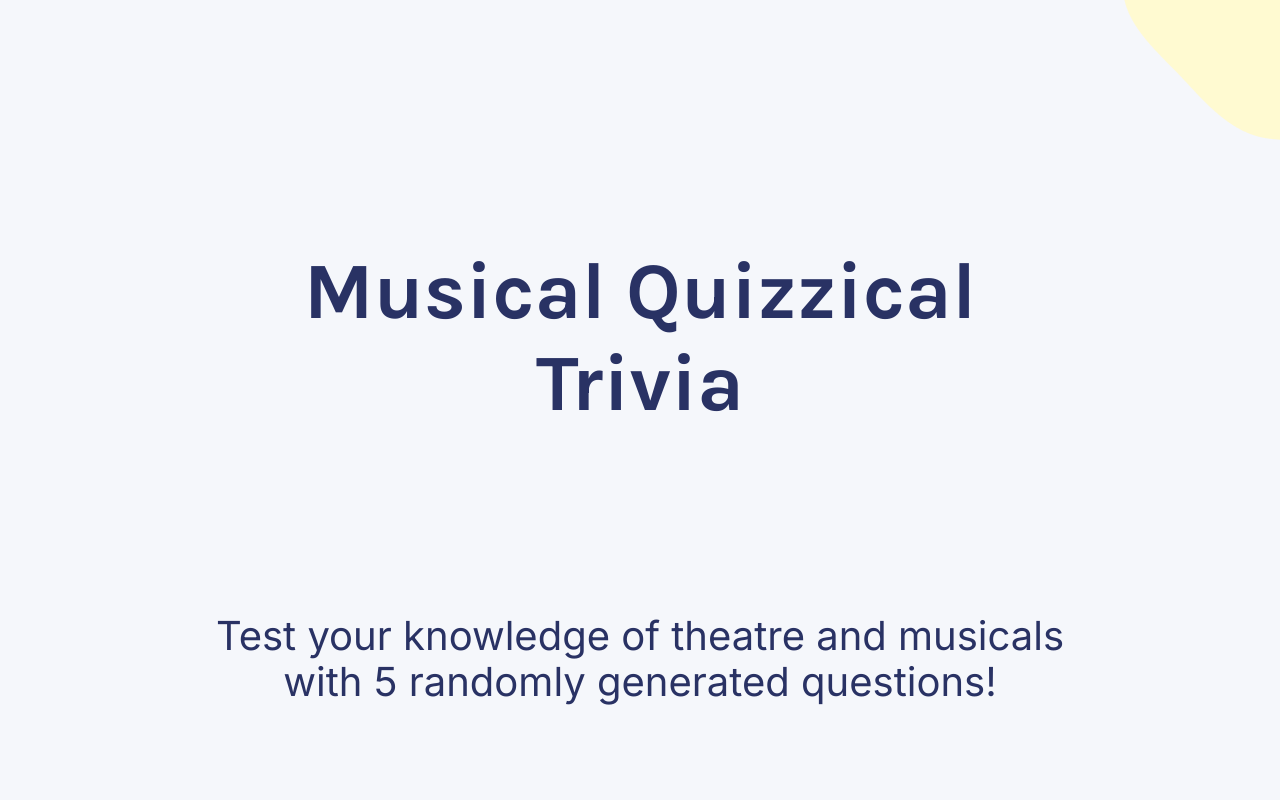
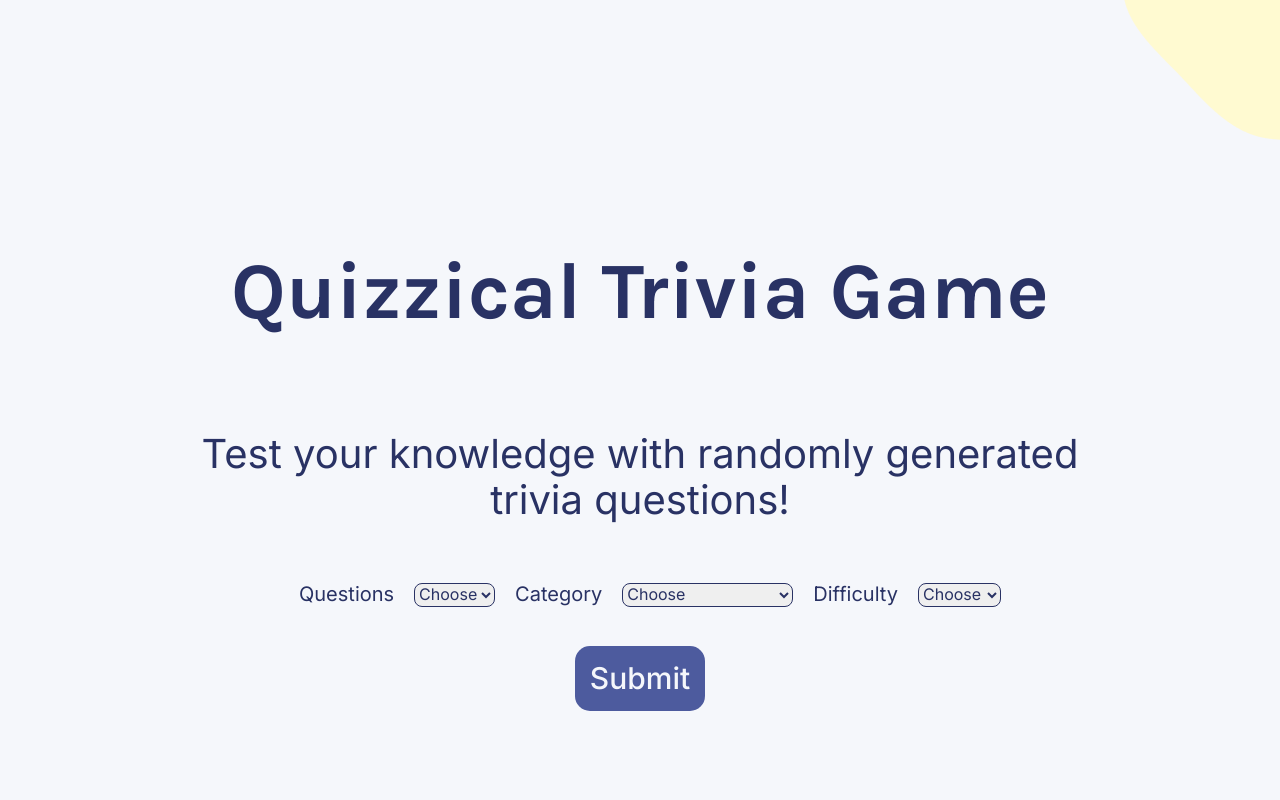
Before and after one commit to atvanek/quizzical, a React (Create React App) app: page / in a window 1280 px wide. Shown: the top 800 px of the page. Built offline with nearby package versions, Linux system fonts and the light colour scheme; no server answers.

Commit message:
initial commit

```diff
--- a/public/style.css
+++ b/public/style.css
@@ -27,7 +27,51 @@ h1{
     text-align: center;
     color: #293264;
     width: 100%;
-    padding: 10% 0px;
+}
+
+.form-container{
+    display: flex;
+    flex-flow: row no-wrap;
+    align-items: center;
+}
+
+label, .incomplete{
+    font-family: 'Inter';
+    font-style: normal;
+    font-weight: 400;
+    font-size: 20px;
+    color: #293264;
+    text-align: center;
+    padding: 20px;
+}
+
+.incomplete-container{
+    width: 100%;
+    padding: 0;
+    margin: 0;
+}
+
+.incomplete{
+    color: red;
+    padding: 15px;
+    margin: 0;
+}
+
+.submit-container{
+    padding: 20px;
+    width: 100%;
+    display: flex;
+    justify-content: center;
+}
+
+select {
+    font-family: 'Inter';
+    font-style: normal;
+    font-weight: 400;
+    font-size: 16px;
+    color: #293264;
+    border-color:  #293264;
+    border-radius: 8px;
 }
 
 button {
@@ -38,10 +82,11 @@ button {
     font-family: 'Inter';
     font-style: normal;
     font-weight: 500;
-    font-size: 40px;
+    font-size: 30px;
     text-align: center;
-    padding: 5% 10%;
+    padding: 15px;
 }
+
 
 .start-container{
     display: flex;
@@ -113,9 +158,9 @@ h3, .score{
     border: none;
 }
 
-button.check-answers, button.play-again{
+button.check-answers, button.play-again, button.back-to-options{
     font-size: 24px;
-    margin: 20px 0;
+    margin: 20px;
     padding: 20px;
 }
 
--- a/src/App.js
+++ b/src/App.js
@@ -1,11 +1,18 @@
 import React from 'react'
-import Start from './Start'
 import Quiz from './Quiz'
 import { nanoid } from 'nanoid'
 import { toBeInTheDOM } from '@testing-library/jest-dom/dist/matchers';
 
 export default function App() {
 
+    const [options, setOptions] = React.useState({
+        numQuestions: 'choose',
+        category: 'choose',
+        difficulty: 'choose'
+    })
+    const [categoryCode, setCategoryCode] = React.useState('')
+    const [isIncomplete, setIsIncomplete] = React.useState(false)
+    const [incompleteMessage, setIncompleteMessage] = React.useState('')
     const [questions, setQuestions] = React.useState([]);
     const [answers, setAnswers] = React.useState([])
     const [started, setStarted] = React.useState(false);
@@ -13,9 +20,26 @@ export default function App() {
     const [newGame, setNewGame] = React.useState(false);
     const [score, setScore] = React.useState(0);
 
-    React.useEffect(() => {
 
-        fetch('https://opentdb.com/api.php?amount=7&category=13&encode=url3986')
+    React.useEffect(()=>{
+        if(options.category === 'Film'){
+            setCategoryCode('11')}
+        else if(options.category === 'Music'){
+            setCategoryCode('12')}
+        else if(options.category === 'Science and Nature'){
+            setCategoryCode('17')}
+        else if(options.category === 'History'){
+            setCategoryCode('23')
+        } else if (options.category === 'Animals'){
+            setCategoryCode('27')
+        } else if (options.category === 'Celebrities'){
+            setCategoryCode('26')
+        }
+    })
+
+    function fetchAPIdata(url) {
+
+        return fetch(url)
         .then(res => res.json())
         .then(data => {
             return setQuestions(() => data.results.map(item => {
@@ -42,16 +66,44 @@ export default function App() {
                     allAnswersArray.splice(randomIndex, 0, correctAnswer)
                     return allAnswersArray
                 }))
-        })}, [newGame]
-    )
+        })}
 
 
-    function startQuiz() {
-        setStarted(true);
+        const urlBase = 'https://opentdb.com/api.php?'
+        const amountKey = `amount=${options.numQuestions}`
+        const categoryKey = `&category=${categoryCode}`;
+        const difficultyKey = `&difficulty=${options.difficulty.toLowerCase()}`
+        const encodingKey = '&encode=url3986'
+        const apiUrl = `${urlBase}${amountKey}${categoryKey}${difficultyKey}${encodingKey}`;
+
+        function handleSubmit (){
+
+            if(options.numQuestions === 'choose') {
+                setIsIncomplete(true)
+                setIncompleteMessage('Please choose the number of questions')}
+            else if (options.category === 'choose') {
+                setIsIncomplete(true)
+                setIncompleteMessage('Please choose a category')}
+            else if (options.difficulty === 'choose') {
+                setIsIncomplete(true)
+                setIncompleteMessage('Please choose a difficulty level')}
+            else{
+                    setStarted(true);
+                    fetchAPIdata(apiUrl)}
+
+
+        }
+
+    function handleChange(e){
+        setOptions(prevOptions =>{
+            return {
+                ...prevOptions,
+                [e.target.name]: e.target.value
+            }
+        })
     }
 
     function handleClick(e) {
-
 
     setAnswers(prevAnswers => prevAnswers.map(arr => {
         const targetItem = arr.find(item => item.id === e.target.id)
@@ -67,7 +119,6 @@ export default function App() {
                 return arr
     }}))}
 
-
     function checkAnswers () {
         setAnswersChecked(true)
         answers.map(arr => arr.map(obj=>{
@@ -81,14 +132,74 @@ export default function App() {
         e.preventDefault();
         setNewGame(prevGame => !prevGame)
         setAnswersChecked(false)
-
+        fetchAPIdata(apiUrl);
     }
 
+        return (
 
-        return (
-        !started ?
+            !started ?
 
-        <Start onClick = { startQuiz }/>
+        <div className='start-container'>
+            <h1>Quizzical Trivia Game</h1>
+            <p className='quiz-description'>Test your knowledge with randomly generated trivia questions!</p>
+
+        <div className='form-container'>
+            <label htmlFor='numQuestions'>Questions</label>
+                <select
+                    id='numQuestions'
+                    value={options.numQuestions}
+                    onChange={handleChange}
+                    name='numQuestions'>
+                    <option>Choose</option>
+                    <option>1</option>
+                    <option>2</option>
+                    <option>3</option>
+                    <option>4</option>
+                    <option>5</option>
+                    <option>6</option>
+                    <option>7</option>
+                    <option>8</option>
+                    <option>9</option>
+                    <option>10</option>
+                </select>
+
+            <label htmlFor='category'>Category</label>
+                <select
+                id='category'
+                value={options.category}
+                onChange={handleChange}
+                name='category'>
+                    <option>Choose</option>
+                    <option>Film</option>
+                    <option>Music</option>
+                    <option>Science and Nature</option>
+                    <option>History</option>
+                    <option>Animals</option>
+                    <option>Celebrities</option>
+                </select>
+
+                <label htmlFor='difficulty'>Difficulty</label>
+                    <select
+                    id='difficulty'
+                    value={options.difficulty}
+                    onChange={handleChange}
+                    name='difficulty'>
+                        <option>Choose</option>
+                        <option>Easy</option>
+                        <option>Medium</option>
+                        <option>Hard</option>
+                    </select>
+    </div>
+
+        {isIncomplete &&
+            <div className='incomplete-container'>
+                 <p className='incomplete'>{incompleteMessage}</p>
+            </div>}
+        <div className='submit-container'>
+            <button onClick={handleSubmit}>Submit</button>
+        </div>
+
+    </div>
 
         :
 
--- a/src/Quiz.js
+++ b/src/Quiz.js
@@ -58,6 +58,7 @@ export default function Quiz(props) {
                 <div className='score-and-reset'>
                 <p className='score'>Your score: {props.score} / {props.questions.length}</p>
                 <button className='play-again' onClick={props.playAgain}> Play Again </button>
+                <button className='back-to-options'>Back to Options</button>
                 </div>
             }
             </div>
--- a/src/Start.js
+++ b/src/Start.js
@@ -2,12 +2,101 @@ import React from 'react'
 
 export default function Start (props) {
 
+    const [options, setOptions] = React.useState({
+        numQuestions: '',
+        category: '',
+        difficulty: ''
+    })
+
+    const [categoryCode, setCategoryCode] = React.useState('')
+
+    React.useEffect(()=>{
+        if(options.category === 'Film'){
+            setCategoryCode('11')}
+        else if(options.category === 'Music'){
+            setCategoryCode('12')}
+        else if(options.category === 'Science and Nature'){
+            setCategoryCode('17')}
+        else if(options.category === 'History'){
+            setCategoryCode('23')
+        } else if (options.category === 'Animals'){
+            setCategoryCode('27')
+        } else if (options.category === 'Celebrities'){
+            setCategoryCode('26')
+        }
+    })
+
+
+    function handleChange(e){
+        setOptions(prevOptions =>{
+            return {
+                ...prevOptions,
+                [e.target.name]: e.target.value
+            }
+        })
+    }
+
+    function handleSubmit (){
+    const urlBase = 'https://opentdb.com/api.php?'
+    const amountKey = `amount=${options.numQuestions}`
+    const categoryKey = `&category=${categoryCode}`;
+    const difficultyKey = `&difficulty=${options.difficulty.toLowerCase()}`
+    const encodingKey = '&encode=url3986'
+    const apiUrl = `${urlBase}${amountKey}${categoryKey}${difficultyKey}${encodingKey}`;
+
+    console.log(apiUrl)
+
+    }
 
     return (
         <div className='start-container'>
-            <h1>Musical Quizzical Trivia</h1>
-            <p className='quiz-description'>Test your knowledge of theatre and musicals with 5 randomly generated questions!</p>
-            <button onClick={props.onClick}>Start quiz</button>
+            <h1>Quizzical Trivia Game</h1>
+            <p className='quiz-description'>Test your knowledge with randomly generated trivia questions!</p>
+
+            <label htmlFor='numQuestions'>Number of questions</label>
+                <select
+                    id='numQuestions'
+                    value={options.numQuestions}
+                    onChange={handleChange}
+                    name='numQuestions'>
+                    <option>1</option>
+                    <option>2</option>
+                    <option>3</option>
+                    <option>4</option>
+                    <option>5</option>
+                    <option>6</option>
+                    <option>7</option>
+                    <option>8</option>
+                    <option>9</option>
+                    <option>10</option>
+                </select>
+
+            <label htmlFor='category'>Category</label>
+                <select
+                id='category'
+                value={options.category}
+                onChange={handleChange}
+                name='category'>
+                    <option>Film</option>
+                    <option>Music</option>
+                    <option>Science and Nature</option>
+                    <option>History</option>
+                    <option>Animals</option>
+                    <option>Celebrities</option>
+                </select>
+
+                <label htmlFor='difficulty'>Difficulty</label>
+                    <select
+                    id='difficulty'
+                    value={options.difficulty}
+                    onChange={handleChange}
+                    name='difficulty'>
+                        <option>Easy</option>
+                        <option>Medium</option>
+                        <option>Hard</option>
+                    </select>
+
+            <button onClick={handleSubmit}>Submit</button>
         </div>
     )
 }
```
